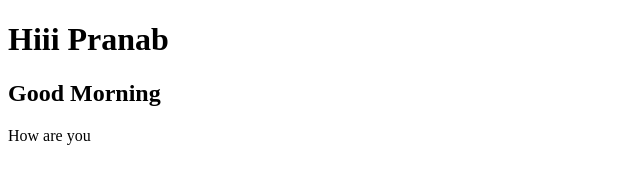
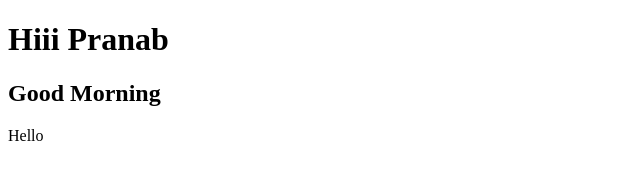
Before and after one commit to Pranab4321/GitOops, a plain HTML site: page index.html in a window 1280 px wide. Shown: the full height of the page, 0-640 px from the left. Drawn offline with Linux system fonts and the light colour scheme.

Commit message:
new changes

```diff
--- a/index.html
+++ b/index.html
@@ -8,6 +8,6 @@
 <body>
     <h1>Hiii Pranab</h1>
     <h2>Good Morning</h2>
-    <div>How are you</div>
+    <div>Hello</div>
 </body>
 </html>
```
Also changed, not shown: demo.txt.
